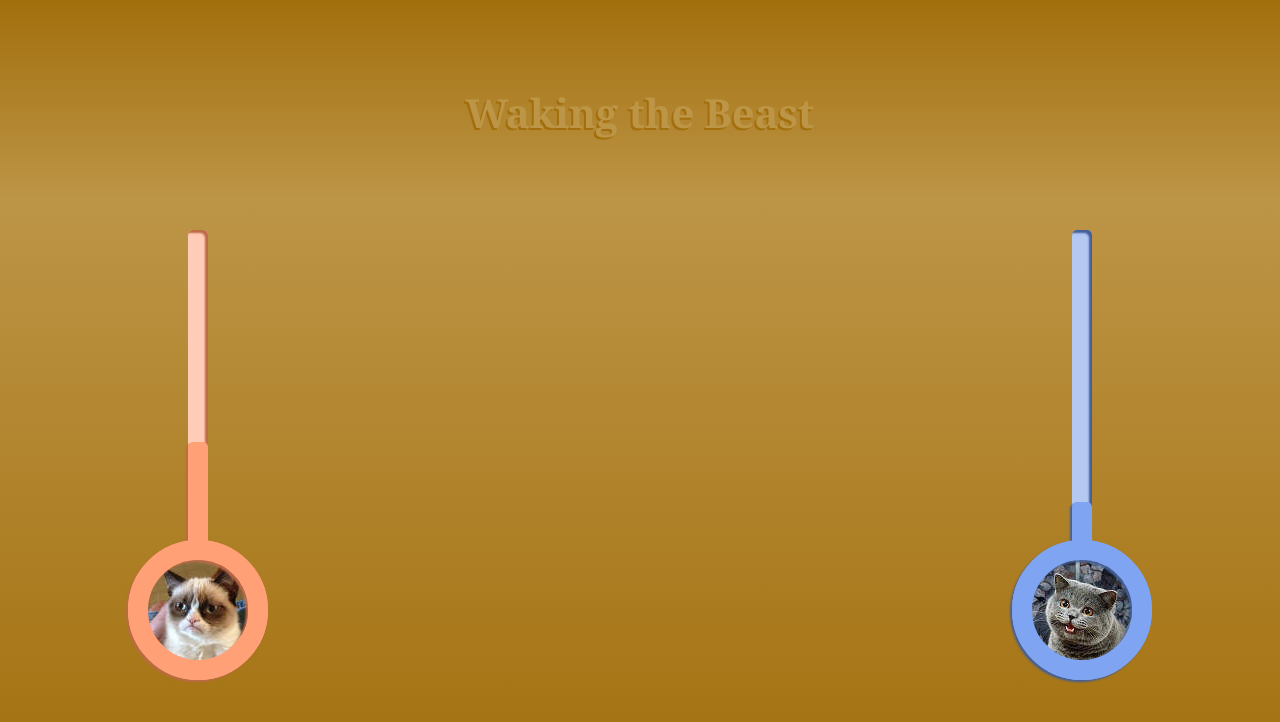
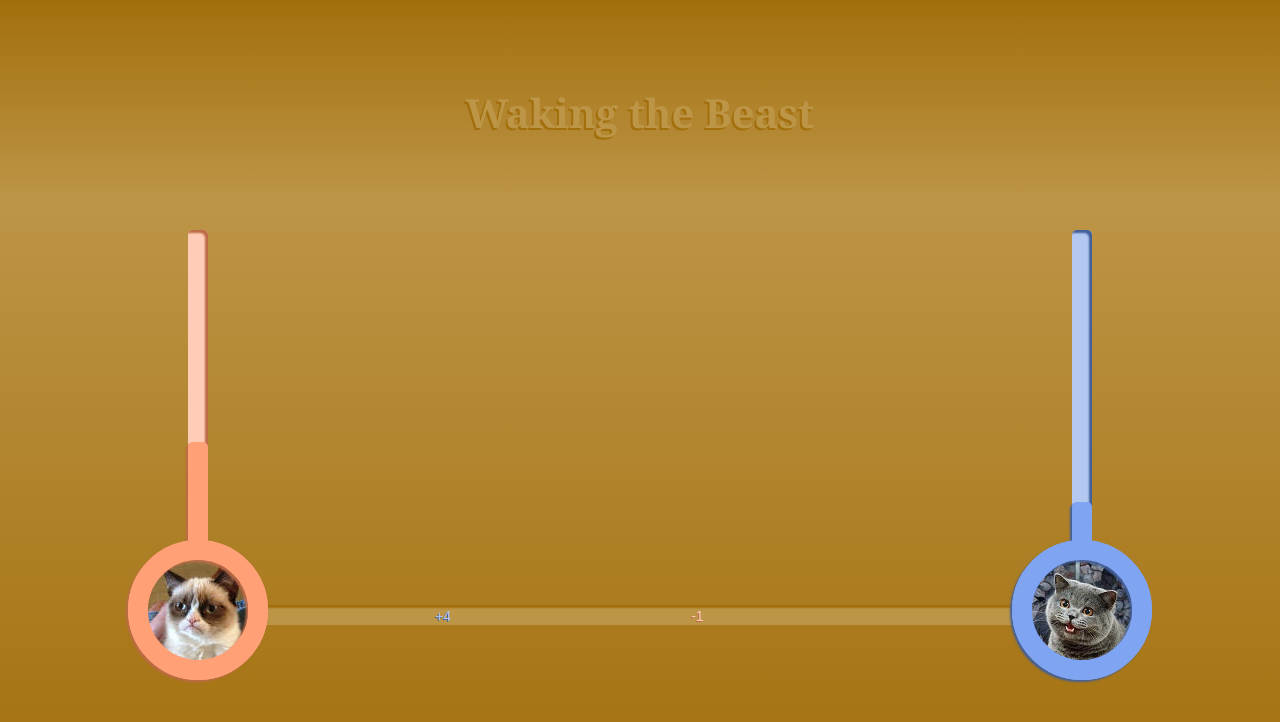
Before and after one commit to Aramgutang/gamejam-waking-the-beast, a plain HTML site: page index.htm in a window 1280 px wide. Drawn offline with Linux system fonts and the light colour scheme.

Commit message:
Added the catcher bar and some example scores.

```diff
--- a/index.htm
+++ b/index.htm
@@ -9,6 +9,9 @@
 	<body>
 		<header>Waking the Beast</header>
 		<div id='game'>
+			<div id='catcher'></div>
+			<div class='score happy'>+4</div>
+			<div class='score grumpy'>-1</div>
 			<div class='bar' id='happy'></div>
 			<div class='bar' id='grumpy'></div>
 			<div class='bar full' id='happy'></div>
--- a/style.css
+++ b/style.css
@@ -39,19 +39,19 @@ header {
 .circle#grumpy {
 	left: 0;
 	border: 20px solid #FFA077;
-	box-shadow: -2px 2px 2px 0px #BD6A47;
+	box-shadow: -2px 2px 2px 0 #BD6A47;
 }
 .circle.inner#grumpy {
-	box-shadow: inset -2px 2px 2px 0px #BD6A47;
+	box-shadow: inset -2px 2px 2px 0 #BD6A47;
 	background: url('grumpy.jpg') no-repeat;
 }
 .circle#happy {
 	right: 0;
 	border: 20px solid #7FA4F2;
-	box-shadow: -2px 2px 2px 0px #435F99;
+	box-shadow: -2px 2px 2px 0 #435F99;
 }
 .circle.inner#happy {
-	box-shadow: inset -2px 2px 2px 0px #435F99;
+	box-shadow: inset -2px 2px 2px 0 #435F99;
 	background: url('happy.jpg') no-repeat;
 }
 .bar {
@@ -78,10 +78,36 @@ header {
 .bar.full#grumpy {
 	background: #FFA077;
 	height: 100px;
-	box-shadow: -2px 2px 2px 0px #BD6A47;
+	box-shadow: -2px 2px 2px 0 #BD6A47;
 }
 .bar.full#happy {
 	background: #7FA4F2;
 	height: 40px;
-	box-shadow: -2px 2px 2px 0px #435F99;
+	box-shadow: -2px 2px 2px 0 #435F99;
 }
+#catcher {
+	position: absolute;
+	bottom: 55px;
+	left: 1%;
+	height: 20px;
+	width: 98%;
+	background: #BD9547;
+	box-shadow: inset -3px 3px 2px 0 #A26F0C;
+}
+.score {
+	position: absolute;
+	bottom: 55px;
+	font-family: sans-serif;
+	font-size: 14px;
+	line-height: 18px;
+}
+.score.happy {
+	left: 30%;
+	color: #B4C8F2;
+	text-shadow: #435F99 -1px 1px;
+}
+.score.grumpy {
+	left: 55%;
+	color: #FFCCB7;
+	text-shadow: #BD6A47 -1px 1px;
+}
```
